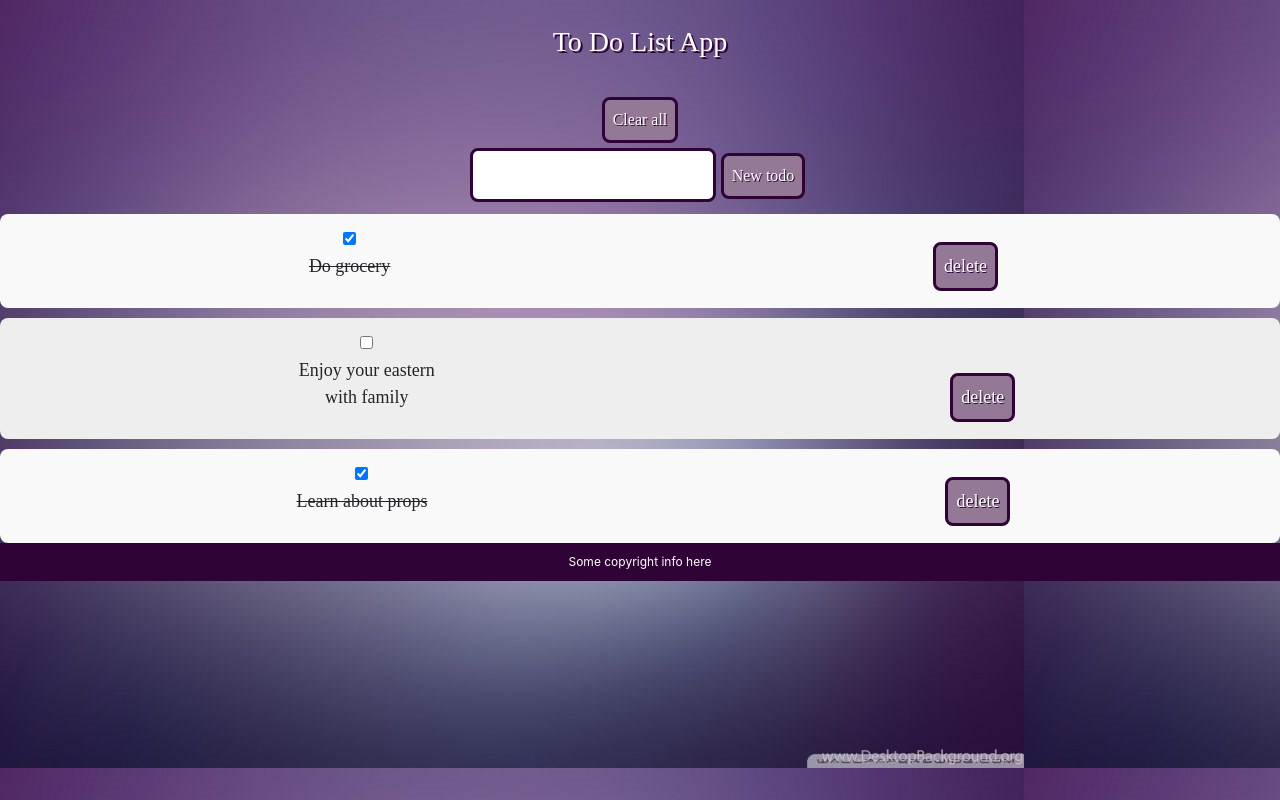
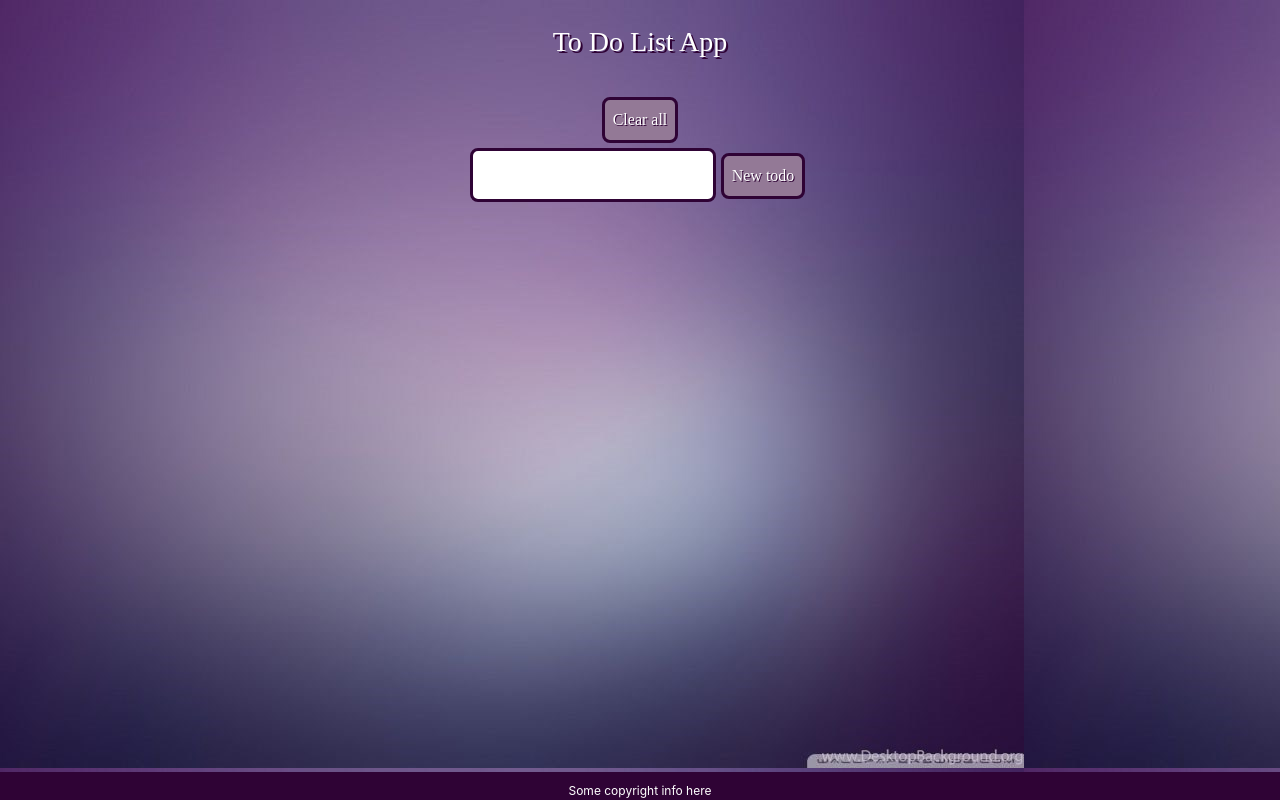
Before and after one commit to sanaAB/todo-app-react, a React (Create React App) app: page / in a window 1280 px wide. Built offline with nearby package versions, Linux system fonts and the light colour scheme.

Commit message:
save state to local storage

```diff
--- a/src/App.css
+++ b/src/App.css
@@ -1,3 +1,8 @@
+* {
+  margin: 0;
+}
+
+
 .App {
   text-align: center;
 }
@@ -44,6 +49,32 @@ body{
   color: #61dafb;
 }
 
+.form__div{
+  display: flex ;
+  align-items: center;
+  flex-direction: row;
+  justify-content: space-around;
+}
+
+.content {
+  flex: 1 0 auto;
+  text-align: center;
+  background-color: white;
+}
+
+
+footer {
+  position: fixed;
+  left: 0;
+  bottom: 0;
+  width: 100%;
+  background-color:hsl(293, 89%, 11%);
+  color: white;
+  text-align: center;
+  font-size: 12px;
+  padding-top: 10px;
+}
+
 @keyframes App-logo-spin {
   from {
     transform: rotate(0deg);
@@ -52,21 +83,3 @@ body{
     transform: rotate(360deg);
   }
 }
-
-.form__div{
-    display: flex ;
-    align-items: center;
-    flex-direction: row;
-  	justify-content: space-around;
-  }
-
-
-footer {
-  position: sticky;
-  width: 100%;
-  background-color:hsl(293, 89%, 11%);
-  color: white;
-  text-align: center;
-  font-size: 12px;
-  padding: 10px;
-}
--- a/src/App.js
+++ b/src/App.js
@@ -8,32 +8,17 @@ import React, {useState} from "react";
 
 function App() {
   const placeholderTxt = "passed using props";
-  const todosData = [
-    {
-      id: "134713749319748913",
-      title: "Do grocery",
-      isDone: true
-    },
-    {
-      id: "34954629579425425",
-      title: "Enjoy your eastern with family",
-      isDone: false
-    },
-    {
-      id: "724095784927859",
-      title: "Learn about props",
-      isDone: true
-    }
-  ];
-  const[stateTodos, setState] = useState(todosData);
+
+
+  const[stateTodos, setState] = useState(JSON.parse(localStorage.getItem("todos")) || []);
 
   function handleDelete(todoId){
-    setState(stateTodos.filter(({ id }) => id !== todoId));
+    save(stateTodos.filter(({ id }) => id !== todoId));
   }
 
   function addNewTodo(newTodo){
     const newTodos = [newTodo, ...stateTodos];
-    setState(newTodos);
+    save(newTodos);
   }
 
   function handleCompleteTodo(todoId) {
@@ -45,14 +30,20 @@ function App() {
       return todo;
     });
 
-    setState(newTodos);
-    console.log(stateTodos);
+    save(newTodos);
   }
 
   function clearAllBtn(){
     alert("Are you sure you want to clear all of your todos?");
-    setState([]);
+    save([]);
   }
+
+  function save(newState) {
+    setState(() => {
+      localStorage.setItem("todos", JSON.stringify(newState));
+      return newState;
+    });
+    }
 
 
   return (
@@ -65,7 +56,7 @@ function App() {
         </div>
         <TodoList todos={stateTodos} deleteTodo= {handleDelete}  completedTodo= {handleCompleteTodo}/>
       </main>
-      <footer >Some copyright info here</footer>
+      <footer>Some copyright info here</footer>
 
     </div>
   );
--- /dev/null
+++ b/src/components/EditInput/EditInput.js
@@ -0,0 +1,13 @@
+import React from "react";
+
+
+
+export default function EditInput({title}){
+    return(
+        <div>
+            <input />
+            <button>Submit changes</button>
+        </div>
+
+    );
+}
--- a/src/components/ToDo/ToDo.css
+++ b/src/components/ToDo/ToDo.css
@@ -1,5 +1,6 @@
 .li_style{
     display: flex;
+    flex-direction: row;
     justify-content: space-around;
     align-items: baseline;
     align-content: space-around;
@@ -36,6 +37,7 @@
         margin: 0;
       }
  .delete_Btn{
+        flex-direction: row;
         align-self: flex-end;  }
 
 
--- a/src/components/ToDo/ToDo.js
+++ b/src/components/ToDo/ToDo.js
@@ -1,25 +1,29 @@
-import React from "react";
+import React, {useState} from "react"  ;
+import EditInput from "../EditInput/EditInput";
 import "./ToDo.css";
 
 function ToDo({title, isDone, deleteTodo, id, completedTodo}){
-    return(
+    const [isEdit, setIsEdit] = useState();
+    return (
+    <div>
+        {isEdit ? (
+        <EditInput  title={title} id={id} />
+      ) :
 
-		        // defaultChecked={isDone}
-        // checked value is true or false based on isDone
-        // checked={}
-
-        // inside onChange call completedTodo with id as arg
-        // onChange={}
-        <li className = {`li_style ${isDone ? "checked-todo" : "li_style"}`}>
+      (
+             <li className = {`li_style ${isDone ? "checked-todo" : "li_style"}`}>
             <div className='buttons'>
 			<input type='checkbox' checked = {isDone} onChange={() => completedTodo(id)}/>
 		  	<p  id="p"  >
 			{title}</p>
 		    </div>
 		    <div className="delete_Btn">
-		    <button className="delete" onClick ={() => deleteTodo(id)}>delete</button>
+                <button onClick ={() => deleteTodo(id)}>Delete</button>
+                <button onClick ={() => deleteTodo(id , title)} >Edit</button>
 		    </div>
         </li>
+    )}
+    </div>
     );
 }
 
```
